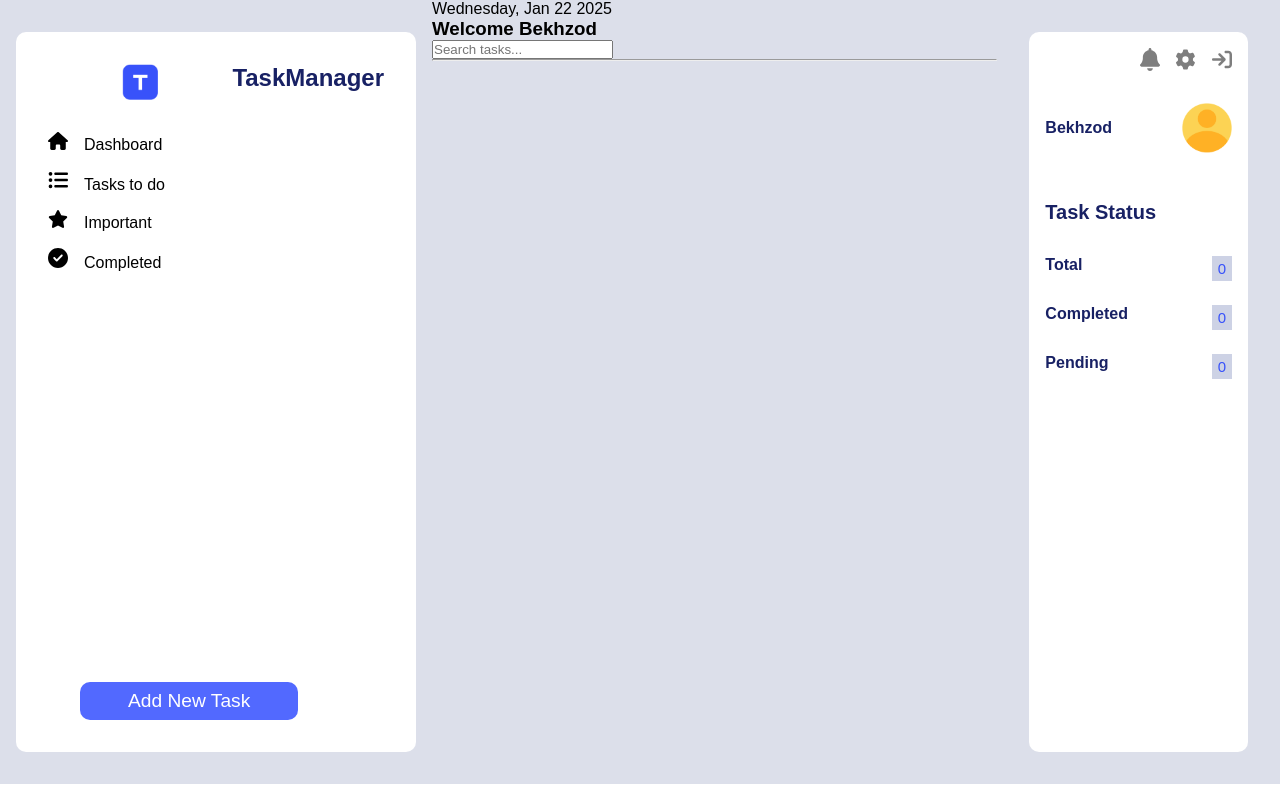
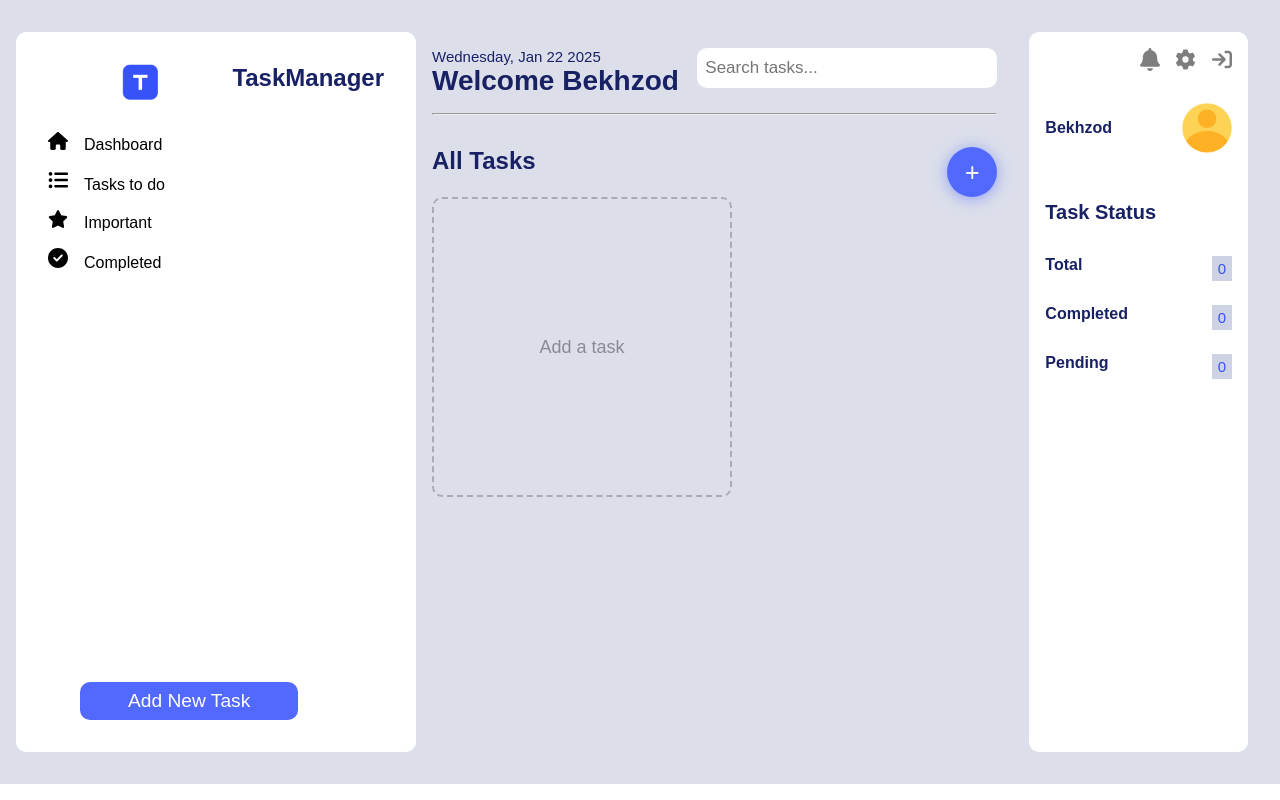
Before and after one commit to bekhzodallaev/Task-Manager-Extension, a React (Vite) app: page /dashboard in a window 1280 px wide. Built offline with nearby package versions, Linux system fonts and the light colour scheme.

Commit message:
add scrum-19 dashboard field

```diff
--- a/src/components/Dashboard/Header/DashboardHeader.jsx
+++ b/src/components/Dashboard/Header/DashboardHeader.jsx
@@ -4,12 +4,25 @@ import styles from './DashboardHeader.module.scss';
 function DashboardHeader() {
   return (
     <div className={styles.header_wrapper}>
-      <div>
-        <p>Wednesday, Jan 22 2025</p>
-        <h3>Welcome Bekhzod</h3>
+      <div className={styles.header_texts}>
+        <div className={styles.time_info}>
+          <p>Wednesday, Jan 22 2025</p>
+          <h3>Welcome Bekhzod</h3>
+        </div>
+        <input type="text" placeholder="Search tasks..." />
       </div>
-      <input type="text" placeholder="Search tasks..." />
       <hr />
+      <div className={styles.tasks_list}>
+        <div className={styles.lists_header}>
+          <h2>All Tasks</h2>
+          <div>
+            <p>+</p>
+          </div>
+        </div>
+        <div className={styles.task_placeholder}>
+          <p>Add a task</p>
+        </div>
+      </div>
     </div>
   );
 }
--- a/src/components/Dashboard/Header/DashboardHeader.module.scss
+++ b/src/components/Dashboard/Header/DashboardHeader.module.scss
@@ -0,0 +1,75 @@
+.header_wrapper {
+  margin-top: 3rem;
+  .header_texts {
+    display: flex;
+    justify-content: space-between;
+    margin-bottom: 1rem;
+    color: #182164;
+    .time_info {
+      p {
+        font-size: 15px;
+      }
+      h3 {
+        font-size: 28px;
+      }
+    }
+  }
+  input {
+    height: 2.5rem;
+    border: none;
+    outline: none;
+    border-radius: 10px;
+    padding: 0.5rem;
+    width: 300px;
+    font-size: 17px;
+  }
+  .tasks_list {
+    .lists_header {
+      display: flex;
+      justify-content: space-between;
+      margin-top: 2rem;
+
+      div {
+        width: 50px;
+        height: 50px;
+        display: flex;
+        border-radius: 50%;
+        align-items: center;
+        justify-content: center;
+        background-color: #5269ff;
+        color: white;
+        font-size: 25px;
+        box-shadow: 0 2px 15px #5269ff8b;
+        cursor: pointer;
+      }
+      h2 {
+        color: #182164;
+      }
+    }
+    .task_placeholder {
+      width: 300px;
+      height: 300px;
+      border: 2px dashed rgba(0, 0, 0, 0.233);
+      border-radius: 10px;
+      display: flex;
+      justify-content: center;
+      align-items: center;
+      transition: background-color 0.3s ease, transform 0.3s ease;
+
+      p {
+        color: rgba(0, 0, 0, 0.377);
+        font-size: 18px;
+        transition: color 0.3s ease; /* Add transition for smooth effect */
+      }
+
+      &:hover {
+        background-color: #5269ff;
+        border: none;
+      }
+
+      &:hover p {
+        color: white; /* Now explicitly changing the text color */
+      }
+    }
+  }
+}
```
